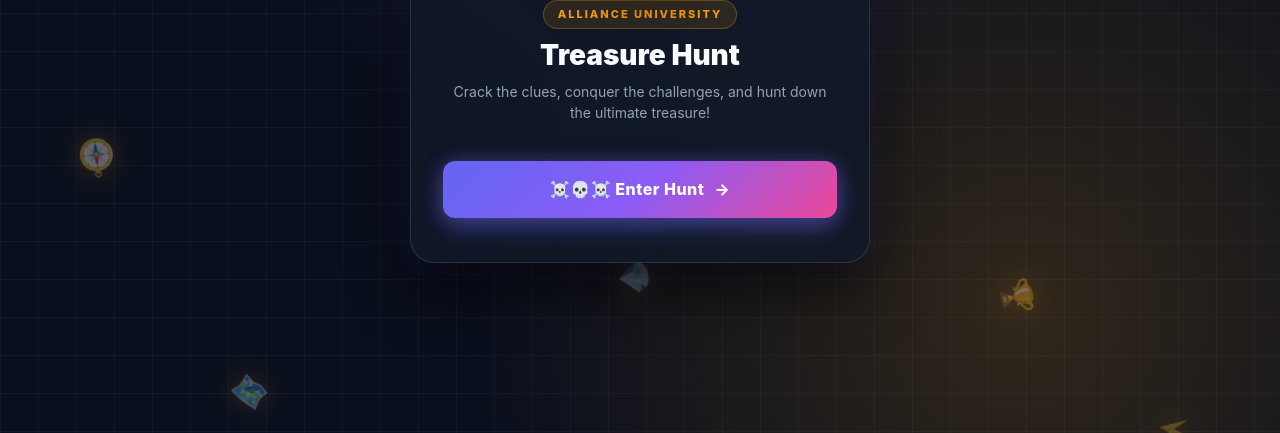
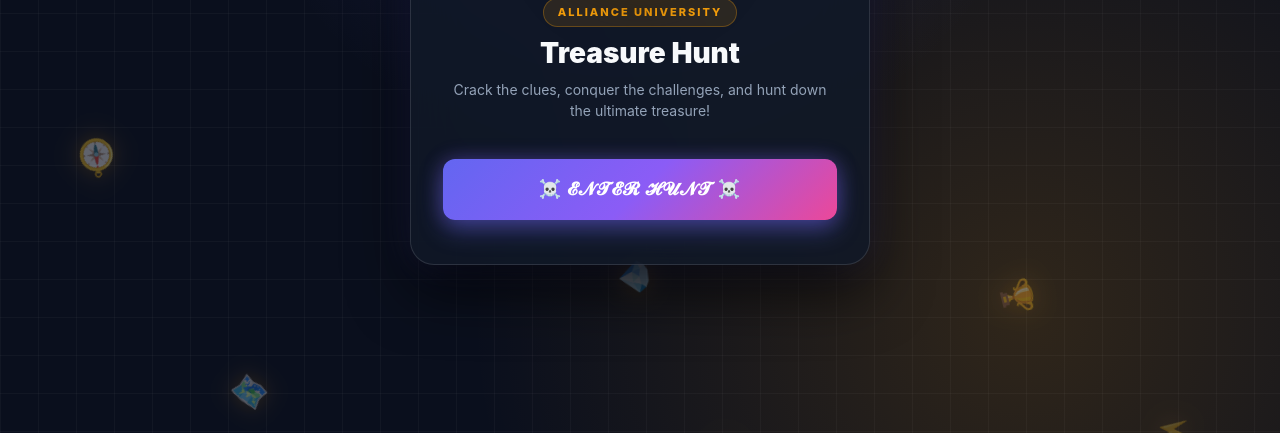
Before and after one commit to luckybiswal98210-eng/Treasure_hunt_2.0, a website: page public/welcome.html in a window 1280 px wide. Shown: the part 367-800 px from the top of the page. Drawn offline with Linux system fonts and the light colour scheme.

Commit message:
Update welcome button text to ☠️ 𝓔𝓝𝓣𝓔𝓡 𝓗𝓤𝓝𝓣 ☠️

```diff
--- a/public/welcome.html
+++ b/public/welcome.html
@@ -321,9 +321,8 @@
       <p class="welcome-subtitle">Crack the clues, conquer the challenges, and hunt down the ultimate treasure!</p>
 
       <!-- Enter Hunt Button -->
-      <a href="login.html" class="btn-enter-hunt" style="margin-top: 12px;">
-        <span>☠️💀☠️ Enter Hunt</span>
-        <span>→</span>
+      <a href="login.html" class="btn-enter-hunt" style="margin-top: 12px; font-size: 18px; letter-spacing: 1px;">
+        <span>☠️ 𝓔𝓝𝓣𝓔𝓡 𝓗𝓤𝓝𝓣 ☠️</span>
       </a>
     </div>
   </div>
```
Also changed, not shown: welcome.html (+2 -3 lines).
